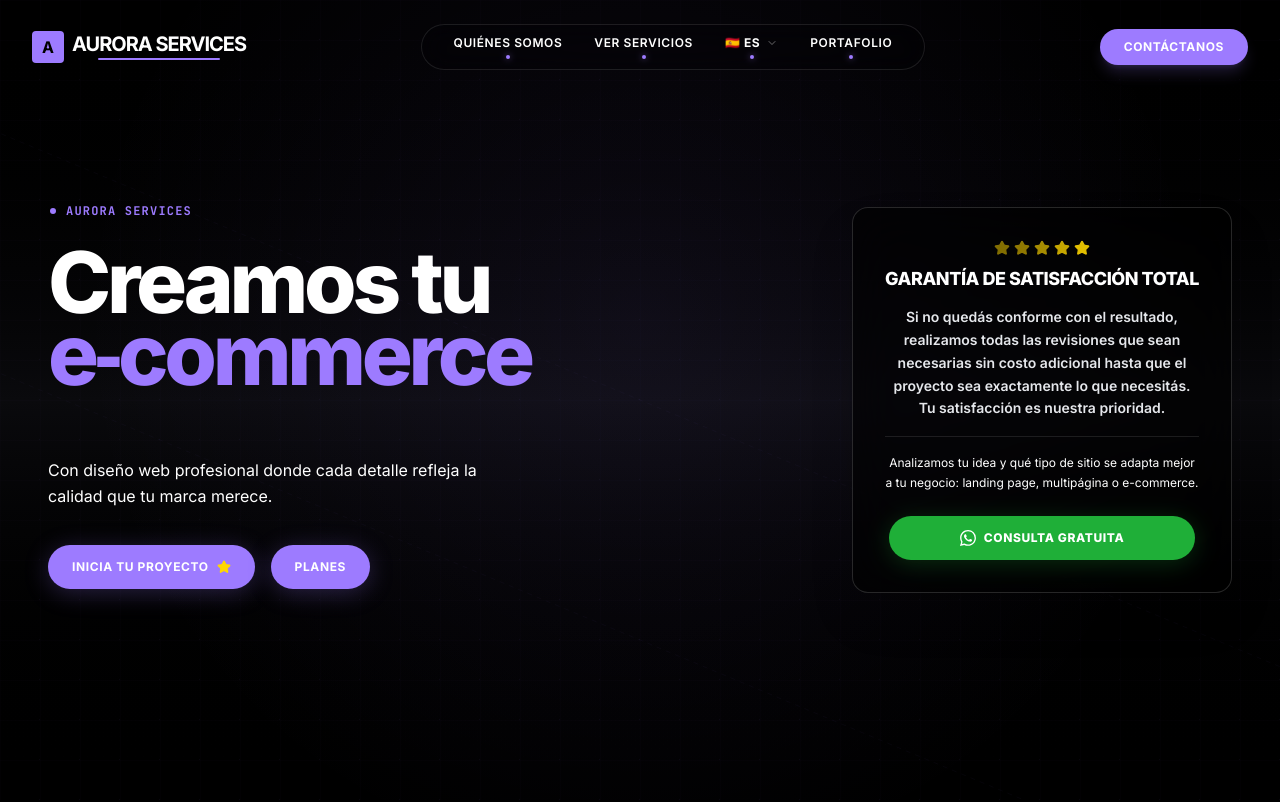
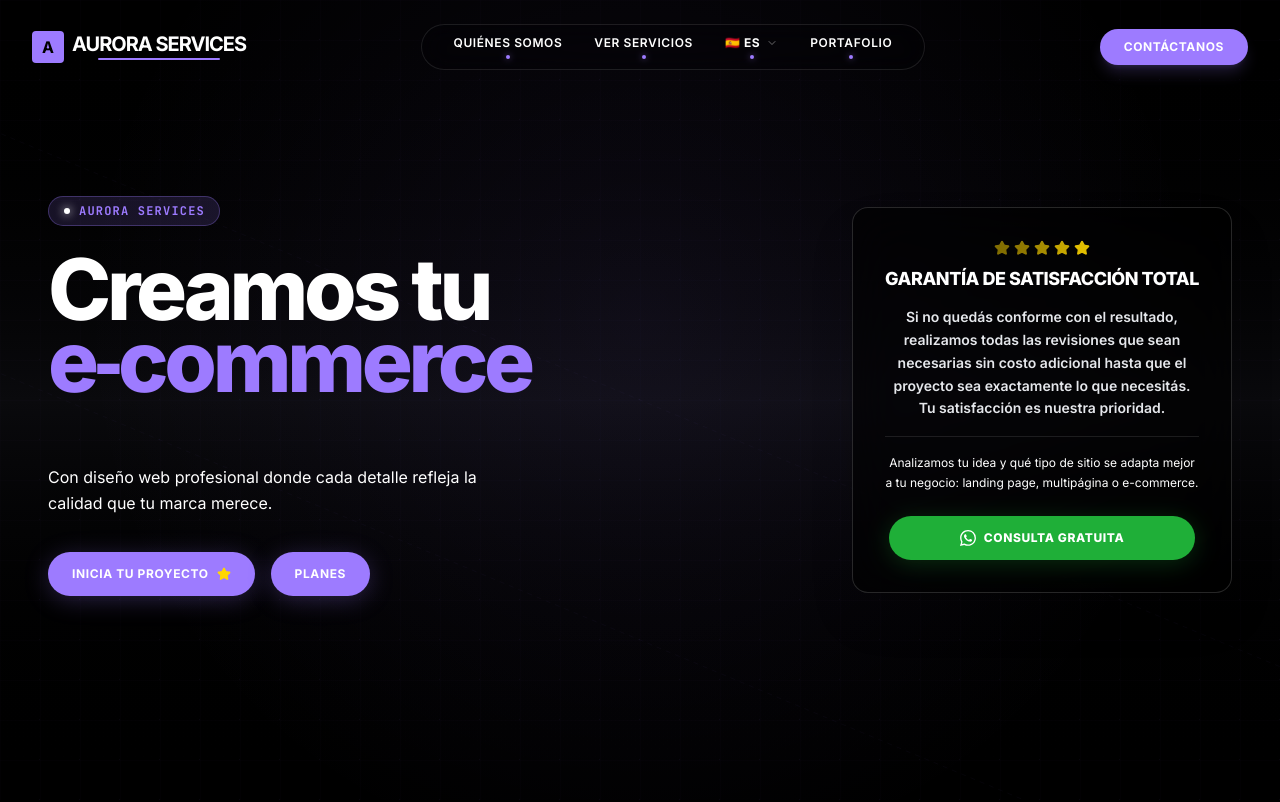
Before and after one commit to auroraserviceem-lab/STABILITY.IA, a React (Vite) app: page / in a window 1280 px wide. Shown: the top 802 px of the page. Built offline with nearby package versions, Linux system fonts and the light colour scheme.

Commit message:
ui: enhance aurora services tag styling
Refine tag aesthetics with a pill-shaped container, improved contrast, and enhanced indicator glow for better visual prominence.

```diff
--- a/src/App.tsx
+++ b/src/App.tsx
@@ -309,10 +309,10 @@ export default function App() {
             <div className="lg:col-span-7 flex flex-col items-start text-left gap-5 w-full">
 
               {/* Tag indicator */}
-              <div className="flex items-center gap-2 mb-2 select-none">
-                <div className="relative flex items-center justify-center w-2.5 h-2.5">
-                  <span className="absolute w-2 h-2 rounded-full bg-[#9D7BFF] opacity-75 animate-ping" />
-                  <span className="relative w-1.5 h-1.5 rounded-full bg-[#9D7BFF]" />
+              <div className="inline-flex items-center gap-2 mb-2 select-none bg-[#9D7BFF]/15 border border-[#9D7BFF]/30 px-3.5 py-1.5 rounded-full">
+                <div className="relative flex items-center justify-center w-2 h-2">
+                  <span className="absolute w-3.5 h-3.5 rounded-full bg-white/70 opacity-75 animate-ping" />
+                  <span className="relative w-1.5 h-1.5 rounded-full bg-white shadow-[0_0_10px_#ffffff]" />
                 </div>
                 <span className="tracking-widest text-[#9D7BFF] font-mono text-xs uppercase font-extrabold">
                   aurora services
```
